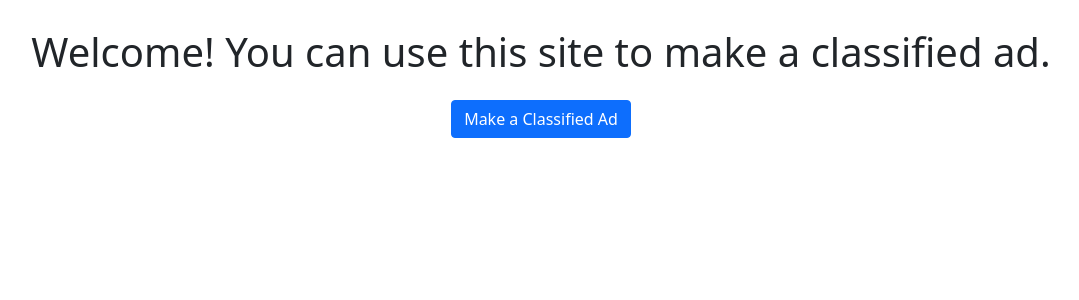
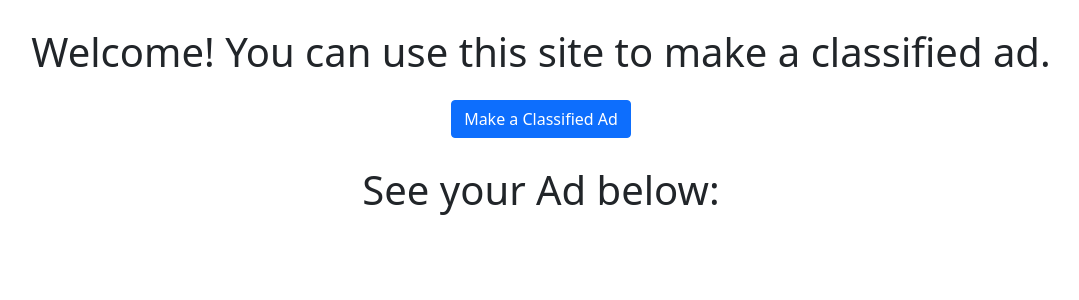
Before and after one commit to aklu96/classified-ad, a Next.js app: page / in a window 1280 px wide. Shown: the top 300 px of the page, without its empty margins (99-1178 px from the left). Built offline with nearby package versions, Linux system fonts and the light colour scheme.

Commit message:
complete checkbox

```diff
--- a/components/mainPage/Ad.tsx
+++ b/components/mainPage/Ad.tsx
@@ -0,0 +1,40 @@
+import React from 'react';
+import 'bootstrap/dist/css/bootstrap.min.css';
+
+interface AdState {
+  title: string;
+  date: Date;
+  body: string;
+  image: string | ArrayBuffer;
+  gender: string;
+  age: string;
+  target: {
+    consumer: boolean;
+    smb: boolean;
+    enterprise: boolean;
+  }
+}
+
+interface Props {
+  adState: AdState;
+}
+
+const Ad = (props: Props) => {
+  const {
+    title,
+    date,
+    body,
+    image
+  } = props.adState;
+
+  return (
+    <div>
+      <h1 className="welcomePageTitleContainer">See your Ad below:</h1>
+      <h1 className="welcomePageTitleContainer">{title}</h1>
+      {/*<h3>{date}</h3>
+      <img src={image}></img>*/}
+    </div>
+  );
+}
+
+export default Ad;
--- a/components/mainPage/MainPage.tsx
+++ b/components/mainPage/MainPage.tsx
@@ -3,15 +3,34 @@ import 'bootstrap/dist/css/bootstrap.min.css';
 import WelcomePage from './WelcomePage';
 import Ad from './Ad';
 
+interface AdState {
+  title: string;
+  date: Date;
+  body: string;
+  image: string | ArrayBuffer;
+  gender: string;
+  age: string;
+  target: {
+    consumer: boolean;
+    smb: boolean;
+    enterprise: boolean;
+  }
+}
+
 interface Props {
   makeAd: () => any;
+  adState: AdState;
 }
 
 const MainPage = (props: Props) => {
-  const { makeAd } = props;
+  const {
+    makeAd,
+    adState
+  } = props;
   return (
     <div>
       <WelcomePage makeAd={makeAd} />
+      <Ad adState={adState} />
     </div>
   );
 };
--- a/components/mainPage/WelcomePage.tsx
+++ b/components/mainPage/WelcomePage.tsx
@@ -13,7 +13,7 @@ const WelcomePage = (props: Props) => {
         <h1>Welcome! You can use this site to make a classified ad.</h1>
       </div>
       <div className='welcomePageButtonContainer'>
-        <Button onClick={() => makeAd()}>Make a Classified Ad</Button>
+        <Button onClick={makeAd}>Make a Classified Ad</Button>
       </div>
     </div>
   );
--- a/components/thirdModal/AdLogistics.tsx
+++ b/components/thirdModal/AdDemographics.tsx
@@ -3,6 +3,7 @@ import 'bootstrap/dist/css/bootstrap.min.css';
 
 interface AdState {
   gender: string;
+  age: string;
   target: {
     consumer: boolean;
     smb: boolean;
@@ -20,7 +21,7 @@ interface State {
   }
 }
 
-class AdLogistics extends React.Component<Props, State> {
+class AdDemographics extends React.Component<Props, State> {
 
   constructor(props: Props) {
     super(props);
@@ -40,7 +41,7 @@ class AdLogistics extends React.Component<Props, State> {
   }
 
   // handles radio and select elements
-  handleInput(e: React.ChangeEvent<HTMLInputElement>) {
+  handleInput(e: React.ChangeEvent<HTMLInputElement> | React.ChangeEvent<HTMLSelectElement>) {
     this.setState({
       [e.target.name]: e.target.value
     });
@@ -51,8 +52,6 @@ class AdLogistics extends React.Component<Props, State> {
     target[e.target.value] = !target[e.target.value];
     this.setState({
       target
-    }, () => {
-      console.log(this.state);
     });
   }
 
@@ -78,9 +77,7 @@ class AdLogistics extends React.Component<Props, State> {
           <br />
           <div className="spacing"></div>
           <div>Age:</div>
-          <select name="age" onChange={(e) => {
-            console.log(e.target.value);
-          }}>
+          <select name="age" onChange={this.handleInput}>
             <option value="0-20">0 - 20</option>
             <option value="20-40">20 - 40</option>
             <option value="40-60">40 - 60</option>
@@ -114,9 +111,7 @@ class AdLogistics extends React.Component<Props, State> {
           <button
             type="button"
             onClick={() => {
-              updateAd({
-                // update
-              });
+              updateAd(this.state);
             }}
           >
             Next
@@ -128,4 +123,4 @@ class AdLogistics extends React.Component<Props, State> {
 
 };
 
-export default AdLogistics;
+export default AdDemographics;
--- a/components/thirdModal/ThirdModal.tsx
+++ b/components/thirdModal/ThirdModal.tsx
@@ -1,10 +1,16 @@
 import Modal from 'react-bootstrap/modal';
 import Button from 'react-bootstrap/button';
 import "bootstrap/dist/css/bootstrap.min.css";
-import AdLogistics from './AdLogistics';
+import AdDemographics from './AdDemographics';
 
 interface AdState {
-  // update
+  gender: string;
+  age: string;
+  target: {
+    consumer: boolean;
+    smb: boolean;
+    enterprise: boolean;
+  }
 }
 
 interface Props {
@@ -27,7 +33,7 @@ const ThirdModal = (props: Props) => {
           <Modal.Title>Help us better serve our customers by providing information about yourself (optional)</Modal.Title>
         </Modal.Header>
         <Modal.Body>
-          <AdLogistics updateAd={updateAd} />
+          <AdDemographics updateAd={updateAd} />
           </Modal.Body>
         <Modal.Footer>
           <Button variant="primary" onClick={handleClose}>
--- /dev/null
+++ b/helperFunctions/returnAdState.ts
@@ -0,0 +1,28 @@
+interface AppState {
+  view?: number;
+  firstModalShow?: boolean;
+  secondModalShow?: boolean;
+  thirdModalShow?: boolean;
+  title: string;
+  date: Date;
+  body: string;
+  image: string | ArrayBuffer;
+  gender: string;
+  age: string;
+  target: {
+    consumer: boolean;
+    smb: boolean;
+    enterprise: boolean;
+  }
+}
+
+const returnAdState = (appState: AppState): AppState => {
+  const adState = Object.assign({}, appState);
+  delete adState.view;
+  delete adState.firstModalShow;
+  delete adState.secondModalShow;
+  delete adState.thirdModalShow;
+  return adState;
+};
+
+export default returnAdState;
--- a/pages/index.tsx
+++ b/pages/index.tsx
@@ -4,14 +4,24 @@ import FirstModal from '../components/firstModal/FirstModal';
 import SecondModal from '../components/secondModal/SecondModal';
 import ThirdModal from '../components/thirdModal/ThirdModal';
 import updateModalStates from '../helperFunctions/updateModalStates';
+import returnAdState from '../helperFunctions/returnAdState';
 
 // used for updateAdAndView method so that it can be reused for all modals
 interface AdState {
   title?: string;
   date?: Date;
   body?: string;
+  image?: string | ArrayBuffer;
+  gender?: string;
+  age?: string;
+  target?: {
+    consumer: boolean;
+    smb: boolean;
+    enterprise: boolean;
+  }
 }
 
+// App Props and State
 interface Props { }
 
 interface State {
@@ -22,6 +32,14 @@ interface State {
   title: string;
   date: Date;
   body: string;
+  image: string | ArrayBuffer;
+  gender: string;
+  age: string;
+  target: {
+    consumer: boolean;
+    smb: boolean;
+    enterprise: boolean;
+  }
 }
 
 // This component will manage top-level state for the application
@@ -38,7 +56,15 @@ class App extends React.Component<Props, State> {
       // ad state:
       title: '',
       date: new Date(),
-      body: ''
+      body: '',
+      image: '',
+      gender: '',
+      age: '',
+      target: {
+        consumer: false,
+        smb: false,
+        enterprise: false
+      }
     };
 
     this.handleMakeAdButton = this.handleMakeAdButton.bind(this);
@@ -56,7 +82,9 @@ class App extends React.Component<Props, State> {
     const newState = { view };
     // update modal states
     Object.assign(newState, updateModalStates(view));
-    this.setState(newState);
+    this.setState(newState, () => {
+      console.log(this.state);
+    });
   }
 
   // this function updates the ad state after each modal and renders the next one
@@ -92,7 +120,10 @@ class App extends React.Component<Props, State> {
     } = this.state;
     return (
       <div>
-        <MainPage makeAd={this.handleMakeAdButton} />
+        <MainPage
+          makeAd={this.handleMakeAdButton}
+          adState={returnAdState(this.state)}
+        />
         <FirstModal
           show={firstModalShow}
           handleClose={this.handleClose}
```
Also changed, not shown: components/thirdModal/test.ts (added, +15 -0 lines).
